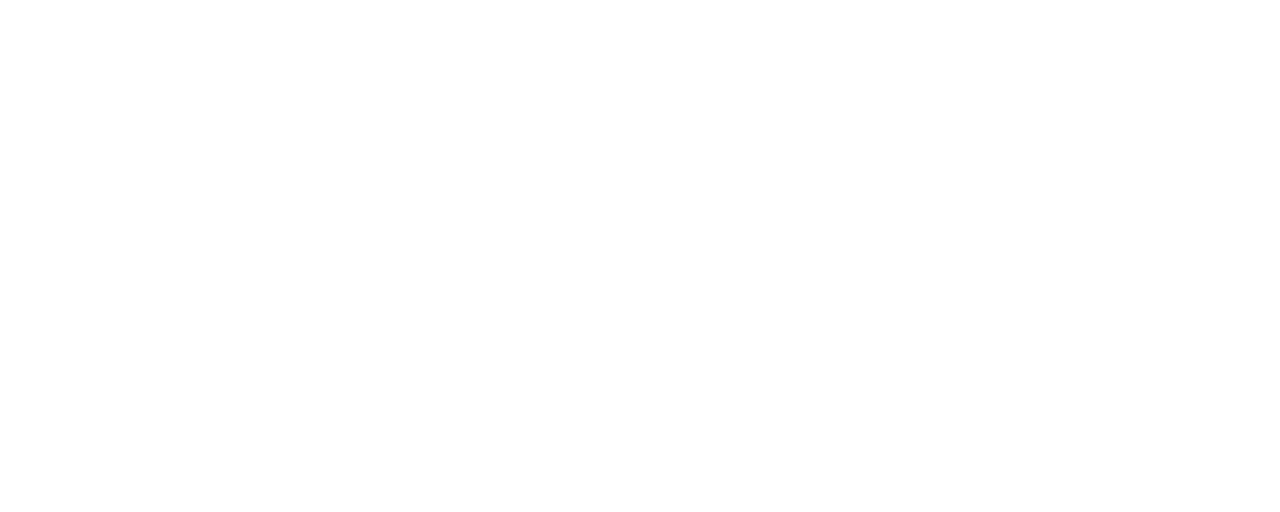
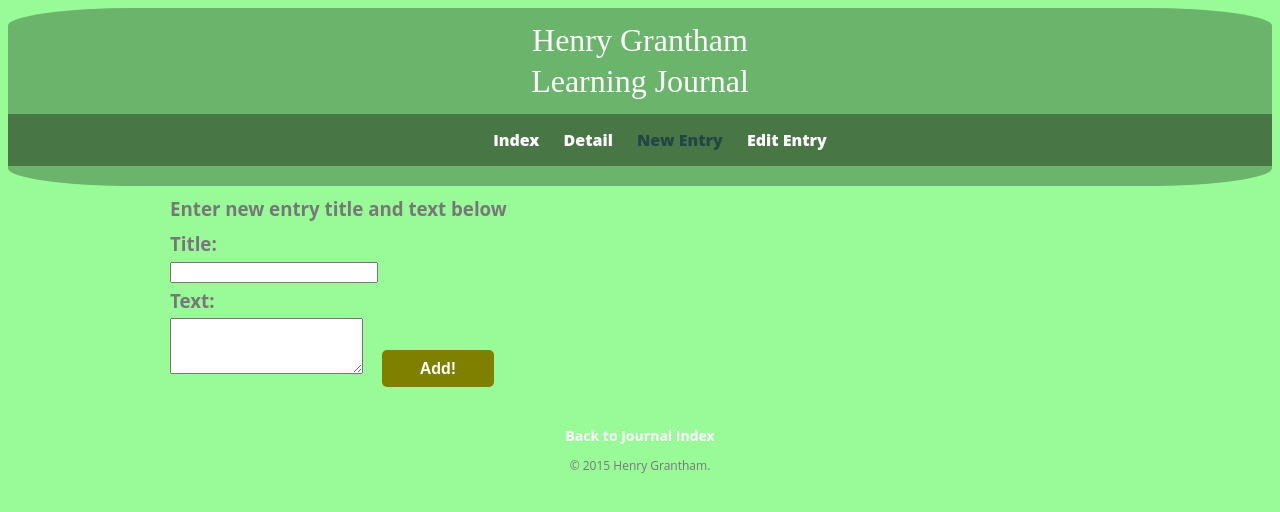
Before and after one commit to henry808/learning-journal, a plain HTML site: page newform.html in a window 1280 px wide. Drawn offline with Linux system fonts and the light colour scheme.

Commit message:
format and layout of all pages dones. now need to make them work

```diff
--- a/css/main.css
+++ b/css/main.css
@@ -21,7 +21,7 @@ img {
 }
 
 h3 {
-    margin: 0 0 1em 0;
+    margin: .25em 0;
 }
 
 /************************************
@@ -30,7 +30,7 @@ HEADING
 
 header {
     float: left;
-    margin: 0 0 30px 0;
+    margin: 0 0 10px 0;
     padding: 5px 0 0 0;
     width: 100%;
     border-radius: 10%;
@@ -44,7 +44,7 @@ header {
 h1 {
     font-family: 'Changa One', sans-sarif;
     margin: 15px 0;
-    font-size: 2.75em;
+    font-size: 2em;
     font-weight: normal;
     line-height: 0.8em;
 
@@ -52,12 +52,10 @@ h1 {
 }
 
 h2 {
-    margin: -5px 0 0;
-    font-size: 0.75em;
-    font-weight: normal;
+    margin: 5px 0 0;
+    font-size: 1.5em;
+    font-weight: bold;
     line-height: 0.8em;
-    border: 3px solid red;
-
 }
 
 /************************************
@@ -92,9 +90,8 @@ FOOTER
 footer {
     font-size: 0.75em;
     text-align: center;
-    padding-top: 50px;
-    color: #ccc;
-    margin: 20px 0;
+    padding-top: 2em;
+    margin: 1em 0;
     clear: both;
 }
 
@@ -105,79 +102,28 @@ footer {
 }
 
 /************************************
-PAGE: PORTFOLIO
+PAGE: DETAIL
 **************************************/
 
-#gallery {
-    margin: 0;
-    padding: 0;
-    list-style: none;
-}
-
-#gallery li {
-    float: left;
-    width: 45%;
-    margin: 2.5%;
-    background-color: #f5f5f5;
-    color: #bdc3c7;
-}
-
-#gallery li a p{
-    margin: 0;
-    padding: 5%;
-    font-size: 0.75em;
-    color: #9da3a7;
-}
 
 /************************************
-PAGE: ABOUT
+PAGE: NEW ENTRY
 **************************************/
 
-.profile-photo {
-    display: block;
-    max-width: 150px;
-    margin: 0 auto 30px;
-    border-radius: 100%;
-}
+
 
 /************************************
-PAGE: CONTACT
+PAGE: EDIT ENTRY
 **************************************/
 
-.contact-info {
-    list-style: none;
-    padding: 0;
-    margin: 0;
-    font-size: 0.9em;
-}
-
-.contact-info a {
-  display: block;
-    min-height:20px;
-    background-repeat: no-repeat;
-    background-size: 20px 20px;
-    padding: 0 0 0 30px;
-    margin: 0 0 10px;
-}
-.contact-info li.phone a {
-    background-image: url('../img/phone.png');
-}
-
-.contact-info li.mail a {
-    background-image: url('../img/mail.png');
-}
-
-.contact-info li.twitter a {
-    background-image: url('../img/twitter.png');
-}
 
 /************************************
 COLORS
 **************************************/
 
 body {
-    background-color: #fff;
-    color: #999
+    background-color: #98FB98;
+    color: #777
 }
 
 header {
@@ -186,7 +132,7 @@ header {
 }
 
 
-h1, h2 {
+h1{
     color: #fff;
 }
 
@@ -194,23 +140,22 @@ nav {
     background: #497645;
 }
 
-a {
-    color: #6ab46b;
+a, a:visited {
+    color: #fff;
 }
 
 nav a, nav a:visited {
     color: #fff;
 }
 
-nav a.selected, nav a:hover {
+nav a.selected {
     color: #224646;
-
 }
 
+#wrapper a:hover {
+    color: #6ab46b;
+}
 
-h1, h2, h3 , h4 {
-    font-family: arial;
-}
 
 /************************************
 FORM, BUTTON, AND LIST
@@ -221,17 +166,42 @@ form {
     display: inline-block;
 }
 
-#button {
+#title {
+    height: 15px;
+    width: 200px;
+}
+
+#text{
+    height: 50px;
+    width: 90%;
+}
+.button {
     display: inline-block;
-    height: 20px;
-    width: 70px;
-    background-color: #cc00cc;
+
+    background-color: olive;
     font-family: arial;
     font-weight: bold;
     color: #ffffff;
     border-radius: 5px;
     text-align: center;
-    margin-top: 2px;
+    margin: 0;
+    padding: 1% 4%;
+}
+
+#addentrybutton {
+    margin-bottom: 1em;
+}
+
+.button:hover {
+    color: #ccc;
+    background-color: #364711;
+
+}
+
+span {
+  display: inline-block;
+  vertical-align: middle;
+  line-height: normal;
 }
 
 .list {
--- a/newform.html
+++ b/newform.html
@@ -0,0 +1,40 @@
+<!DOCTYPE html>
+<html>
+    <head>
+        <title>Henry Grantham | Learning Journal</title>
+        <link rel="stylesheet" type="text/css" href="css/main.css">
+    </head>
+    <body>
+        <header>
+            <a href ="index.html" id="logo">
+                <h1>Henry Grantham</h1>
+                <h1>Learning Journal</h1>
+            </a>
+            <nav>
+                <ul>
+                    <li><a href="index.html">Index</a></li>
+                    <li><a href="index.html">Detail</a></li>
+                    <li><a href="index.html" class="selected">New Entry</a></li>
+                    <li><a href="index.html">Edit Entry</a></li>
+                </ul>
+            </nav>
+        </header>
+        <div id="wrapper">
+            <section>
+                <h3>Enter new entry title and text below</h3>
+                <form name="checkListForm">
+                    <h3>Title:</h3>
+                    <input id="title" type="text" name="entrytitle"/>
+                    <h3>Text:</h3>
+                    <textarea id="text" type="text" name="entrytext" value="The quick brown fox jumped over the lazy dog."></textarea>
+                </form>
+                <div class="button">Add!</div>
+                </div>
+            </section>
+            <footer>
+                <a href="index.html"><h3>Back to Journal Index</h3></a>
+                <p>&copy; 2015 Henry Grantham.</p>
+            </footer>
+        </div>
+    </body>
+</html>
--- a/style.css
+++ b/style.css
@@ -0,0 +1,203 @@
+/************************************
+GENERAL
+**************************************/
+
+body {
+    font-family: 'Open Sans', sans-serif;
+}
+
+#wrapper {
+    max-width: 940px;
+    margin: 0 auto;
+    padding: 0 5%;
+}
+
+a {
+    text-decoration: none;
+}
+
+img {
+    max-width: 100%;
+}
+
+h3 {
+    margin: 0 0 1em 0;
+}
+
+/************************************
+HEADING
+**************************************/
+
+header {
+    float: left;
+    margin: 0 0 30px 0;
+    padding: 5px 0 0 0;
+    width: 100%;
+}
+
+#logo {
+    text-align: center;
+    margin: 0;
+}
+
+h1 {
+    font-family: 'Changa One', sans-sarif;
+    margin: 15px 0;
+    font-size: 2.75em;
+    font-weight: normal;
+    line-height: 0.8em;
+}
+
+h2 {
+    margin: -5px 0 0;
+    font-size: 0.75em;
+    font-weight: normal;
+    line-height: 0.8em;
+}
+
+/************************************
+NAVAGATION
+**************************************/
+
+nav {
+    text-align: center;
+    padding: 15px 0;
+  margin: 20px 0;
+}
+
+nav ul {
+    list-style: none;
+    margin: 0 10px;
+    padding 0;
+}
+
+nav li {
+    display: inline-block;
+}
+
+nav a {
+    font-weight: 800;
+    padding: 15px 10px
+}
+
+/************************************
+FOOTER
+**************************************/
+
+footer {
+    font-size: 0.75em;
+    text-align: center;
+    padding-top: 50px;
+    color: #ccc;
+    margin: 20px 0;
+    clear: both;
+}
+
+.social-icon {
+    widows: 30px;
+    height: 30px;
+    margin: 0 5px;
+}
+
+/************************************
+PAGE: PORTFOLIO
+**************************************/
+
+#gallery {
+    margin: 0;
+    padding: 0;
+    list-style: none;
+}
+
+#gallery li {
+    float: left;
+    width: 45%;
+    margin: 2.5%;
+    background-color: #f5f5f5;
+    color: #bdc3c7;
+}
+
+#gallery li a p{
+    margin: 0;
+    padding: 5%;
+    font-size: 0.75em;
+    color: #9da3a7;
+}
+
+/************************************
+PAGE: ABOUT
+**************************************/
+
+.profile-photo {
+    display: block;
+    max-width: 150px;
+    margin: 0 auto 30px;
+    border-radius: 100%;
+}
+
+/************************************
+PAGE: CONTACT
+**************************************/
+
+.contact-info {
+    list-style: none;
+    padding: 0;
+    margin: 0;
+    font-size: 0.9em;
+}
+
+.contact-info a {
+  display: block;
+    min-height:20px;
+    background-repeat: no-repeat;
+    background-size: 20px 20px;
+    padding: 0 0 0 30px;
+    margin: 0 0 10px;
+}
+.contact-info li.phone a {
+    background-image: url('../img/phone.png');
+}
+
+.contact-info li.mail a {
+    background-image: url('../img/mail.png');
+}
+
+.contact-info li.twitter a {
+    background-image: url('../img/twitter.png');
+}
+
+/************************************
+COLORS
+**************************************/
+
+body {
+    background-color: #fff;
+    color: #999
+}
+
+header {
+    background: #6ab46b;
+    border-color: #497668;
+}
+
+
+h1, h2 {
+    color: #fff;
+}
+
+nav {
+    background: #497645;
+}
+
+a {
+    color: #6ab46b;
+}
+
+nav a, nav a:visited {
+    color: #fff;
+}
+
+nav a.selected, nav a:hover {
+    color: #224646;
+
+}
```
Also changed, not shown: detail.html (+31 -0 lines), editform.html (+39 -0 lines), index.html (+11 -12 lines).
